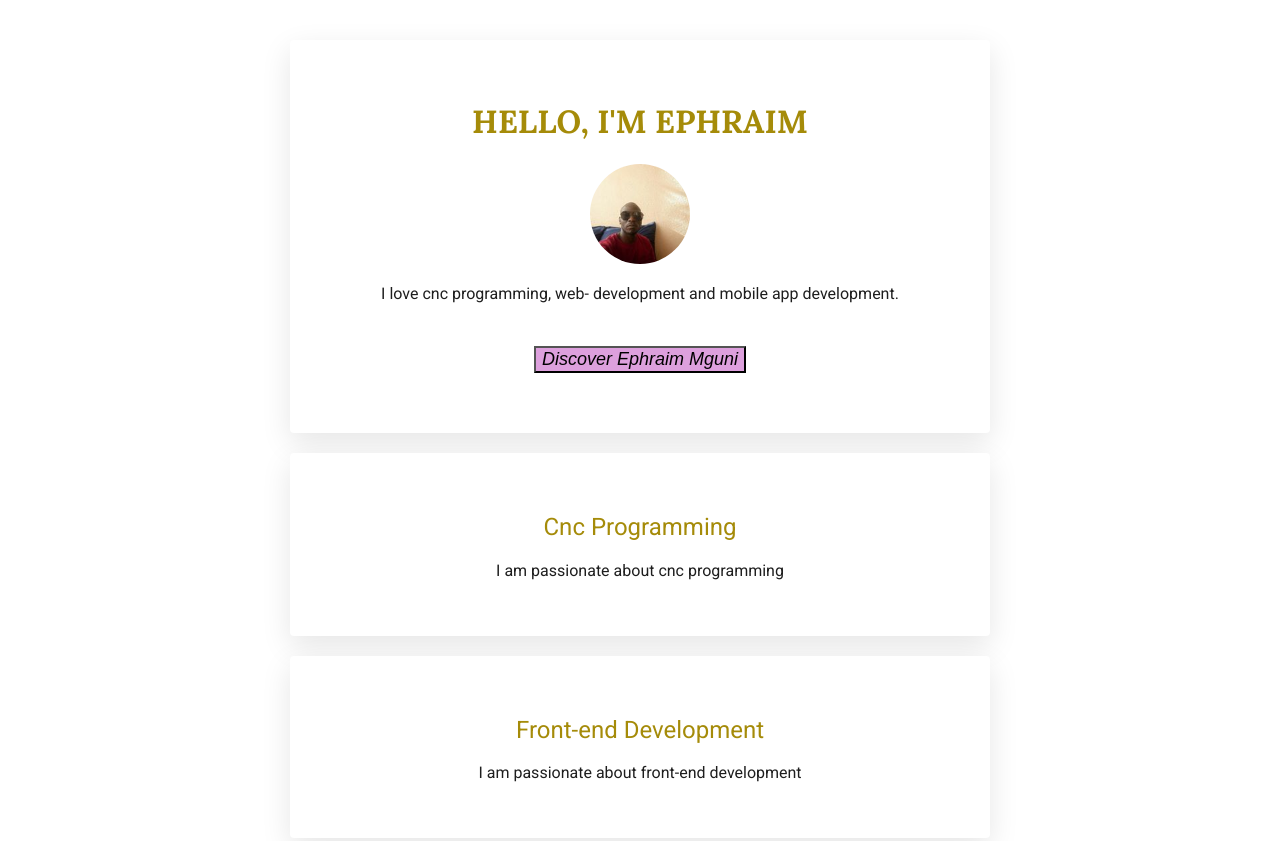
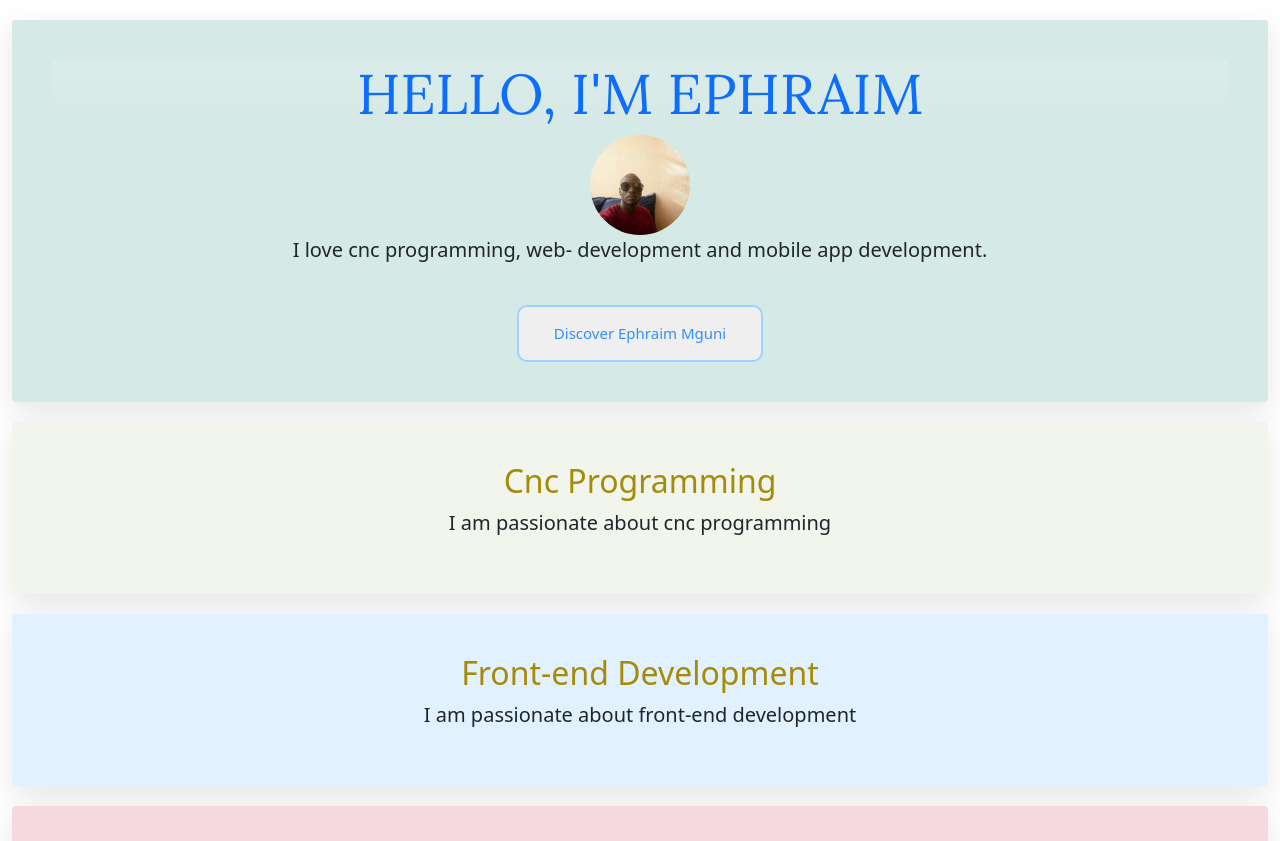
Before and after one commit to Mguniephraim/My_profile, a plain HTML site: page index.html in a window 1280 px wide. Shown: the top 841 px of the page. Drawn offline with nearby package versions, Linux system fonts and the light colour scheme.

Commit message:
first commit

```diff
--- a/index.html
+++ b/index.html
@@ -11,7 +11,10 @@
     <script async src="https://www.googletagmanager.com/gtag/js?id=UA-170993656-1"></script>
     <script>
         window.dataLayer = window.dataLayer || [];
-  function gtag(){dataLayer.push(arguments);}
+
+        function gtag() {
+            dataLayer.push(arguments);
+        }
         gtag('js', new Date());
 
         gtag('config', 'UA-170993656-1');
@@ -25,6 +28,7 @@
 
     <link rel="stylesheet" href="http://maxcdn.bootstrapcdn.com/font-awesome/4.3.0/css/font-awesome.min.css">
     <link rel="stylesheet" href="http://fortawesome.github.io/Font-Awesome/assets/font-awesome/css/font-awesome.css">
+    <link href="https://cdn.jsdelivr.net/npm/bootstrap@5.1.3/dist/css/bootstrap.min.css" rel="stylesheet" integrity="sha384-1BmE4kWBq78iYhFldvKuhfTAU6auU8tT94WrHftjDbrCEXSU1oBoqyl2QvZ6jIW3" crossorigin="anonymous">
 
 
 </head>
@@ -32,18 +36,20 @@
 <body>
 
 
-	<div class="container">
+    <div class="container-fluid">
 
 
 
-		<div class="card-white" id="introduction">
-			<h1>Hello, I'm Ephraim</h1>
+        <div class="card-white blank" id="introduction">
+            <h1 class="display-4 text-primary bg-gradient">Hello, I'm Ephraim</h1>
 
             <img src="images/profile.jpg" class="img-circle" width="100px" alt="Ephraim Mguni">
 
             <p>I love cnc programming, web- development and mobile app development.</p>
 
-			<a href="http://www.mguni.xyz" class="btn- blue" target="_blank"><h2><button onclick="http://www.mguni.xyz">Discover Ephraim Mguni</button></h2></a>
+            <a href="http://www.mguni.xyz" class="btn- blue " target="_blank">
+                <button onclick="http://www.mguni.xyz">Discover Ephraim Mguni</button>
+            </a>
 
         </div>
 
@@ -68,7 +74,7 @@
 
 
 
-		<h2>Follow me</h2>
+            <h2 class="text-success bg-gradient">Follow me</h2>
 
             <ul class="list-inline">
 
@@ -86,10 +92,12 @@
             </ul>
 
         </div>
+        <footer class="blockqoute-footer text-center bg-light">MR. E. MGUNI</footer>
 
 
 
     </div>
+    <script src="https://cdn.jsdelivr.net/npm/bootstrap@5.1.3/dist/js/bootstrap.bundle.min.js" integrity="sha384-ka7Sk0Gln4gmtz2MlQnikT1wXgYsOg+OMhuP+IlRH9sENBO0LRn5q+8nbTov4+1p" crossorigin="anonymous"></script>
 
 </body>
 
--- a/style.css
+++ b/style.css
@@ -1,6 +1,6 @@
 body {
-	background-color: rgb(230,230.230);
-	color: rgb(30,30,30);
+    background-color: rgb(230, 230.230);
+    color: rgb(30, 30, 30);
     font-family: 'Roboto', sans-serif;
 }
 
@@ -16,12 +16,12 @@ h2 {
     font-weight: 300;
     font-size: 24px;
     font-weight: lighter;
+}
 
-}
-h1,h2 {
+h1,
+h2 {
     color: rgb(165, 139, 9);
 }
-
 
 a {
     text-decoration: none;
@@ -29,68 +29,99 @@ a {
     font-weight: 600;
     font-size: 30px;
 }
-a:hover{
-	color:blue;
+
+button:hover {
+    color: blue;
 }
 
 .container {
     width: 700px;
     margin: 40px auto;
-
-
 }
 
-.card-white{
+.card-white {
     background-color: white;
     padding: 40px;
-	box-shadow: 0px 10px 30px rgba(0,0,0,0.1);
+    box-shadow: 0px 10px 30px rgba(0, 0, 0, 0.1);
     border-radius: 4px;
     margin: 20px 0px;
     text-align: center;
 }
 
-
 .img-circle {
     border-radius: 50%;
 }
 
-.btn-blue{    color: rgb(50, 55, 218);
+.btn-blue {
+    color: rgb(50, 55, 218);
     font-size: small;
     font-family: monospace;
     block-size: unset;
     background-size: contain;
     background-color: blue;
-
-
 }
 
-.list-inline{
+.list-inline {
     list-style: none;
     padding-left: 0px;
 }
 
-
-
-.list-inline li{
+.list-inline li {
     display: inline;
     padding: 10px;
 }
 
+.blank {
+    background-color: #d5e9e6;
+}
 
 .list-inline i:hover {
     font-size: 50px;
-	color: black;
+    color: rgb(211, 24, 24);
 }
 
-#introduction p{
+#introduction p {
     margin-bottom: 40px;
 }
 
+button {
+    border: 2px solid #9dd1ff;
+    border-radius: 30px;
+    color: #348efe;
+    display: inline-block;
+    padding: 15px 35px;
+    text-decoration: none;
+    margin: 25px 0;
+    transition: background-color 200ms ease-in-out;
+    font-size: 0.75em;
+}
 
-button {
+div:nth-of-type(2) {
+    background-color: #f1f5eb;
+}
 
-	    background-color: plum;
-    font-size:  large;
-    font-style: oblique;
+div:nth-of-type(3) {
+    background-color: #e1f1ff;
+}
 
+div:nth-of-type(4) {
+    background-color: #f5d9df;
 }
+
+@media (max-width:1200px) {
+    body {
+        background-color: #348efe;
+    }
+}
+
+p {
+    font-size: 20px;
+    font-weight: 400;
+}
+
+a button {
+    border-radius: 10px;
+    font-size: 15px;
+    align-items: center;
+    color: #348efe;
+}
```
Lines whose indentation alone changed are shown as unchanged.
